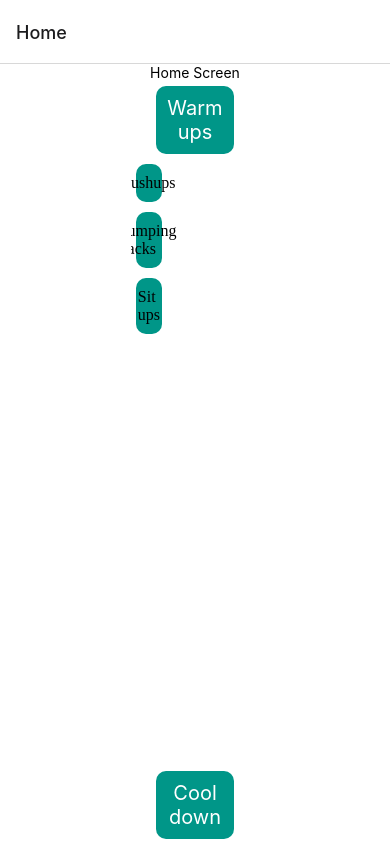
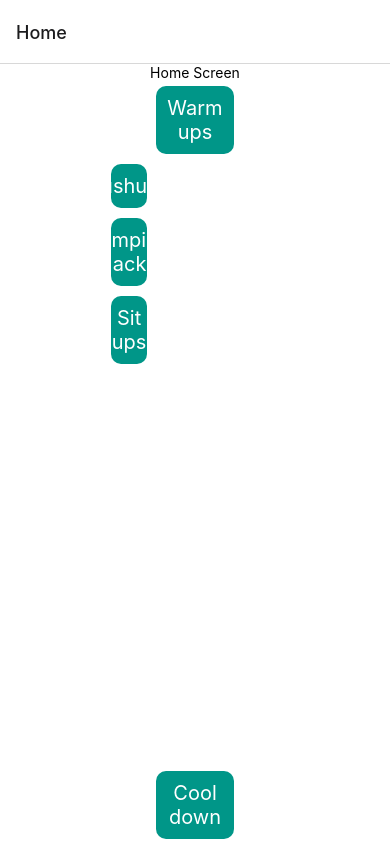
Before and after one commit to emily-foley/Workout-Plan-App, a React Native app in the folder portfolio2/: screen / in a window 390 px wide. Built offline with nearby package versions, Linux system fonts and the light colour scheme.

Commit message:
April 24, 2022 12:25 AM

```diff
--- a/portfolio2/App.js
+++ b/portfolio2/App.js
@@ -187,7 +187,7 @@ function HomeScreen({ navigation }) {
           <TouchableOpacity
             style={styles.button}
             onPress={() => gotoExercise(item)}>
-              {item.name}
+              <Text style={styles.btnText}>{item.name}</Text>
           </TouchableOpacity>
         }
       />
```
